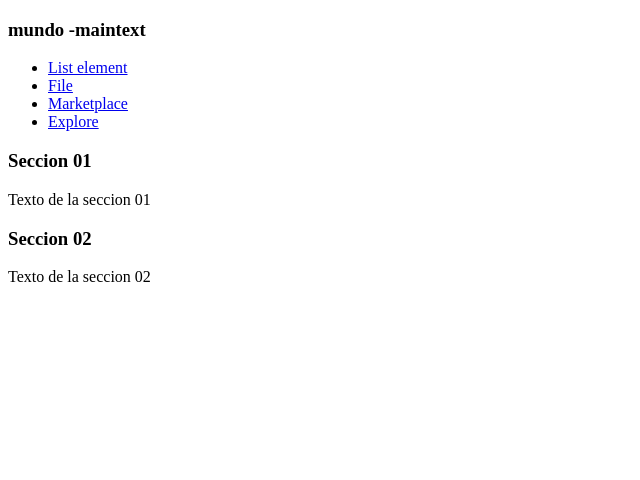
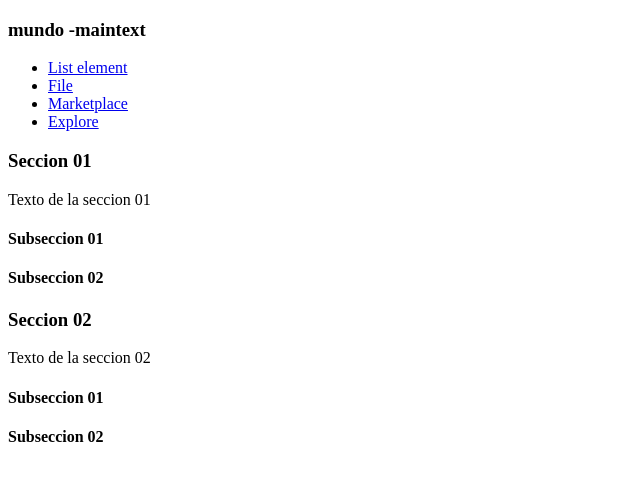
Before and after one commit to geperalta/clase_16, a plain HTML site: page public/index.html in a window 1280 px wide. Shown: the whole page, without its empty margins (0-640 px from the left). Drawn offline with Linux system fonts and the light colour scheme.

Commit message:
Clase18 de Html finished

```diff
--- a/public/index.html
+++ b/public/index.html
@@ -25,11 +25,25 @@
             <section id=card-profile>
                 <h1>Seccion 01</h1>
                 <p>Texto de la seccion 01</p>
+
+                <section>
+                    <h1>Subseccion 01</h1>
+                </section>
+                <section>
+                    <h1>Subseccion 02</h1>
+                </section>
             </section>
 
             <section id=card-overview-profile>
                  <h1>Seccion 02</h1>
                  <p>Texto de la seccion 02</p>
+
+                 <section>
+                     <h1>Subseccion 01</h1>
+                </section>
+                <section>
+                     <h1>Subseccion 02</h1>
+                </section>
             </section>
         </section>
 
```
